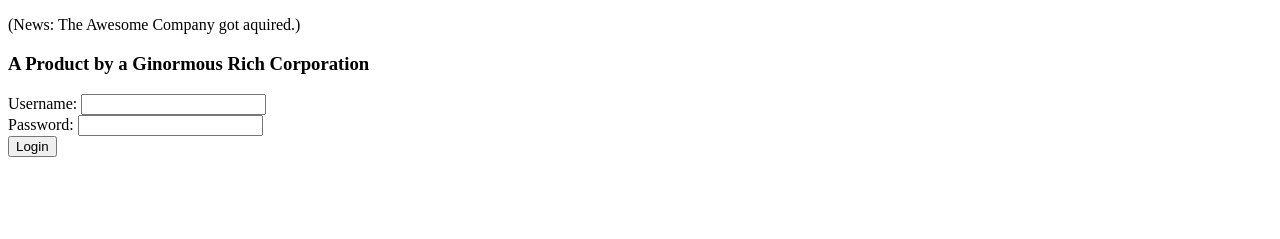
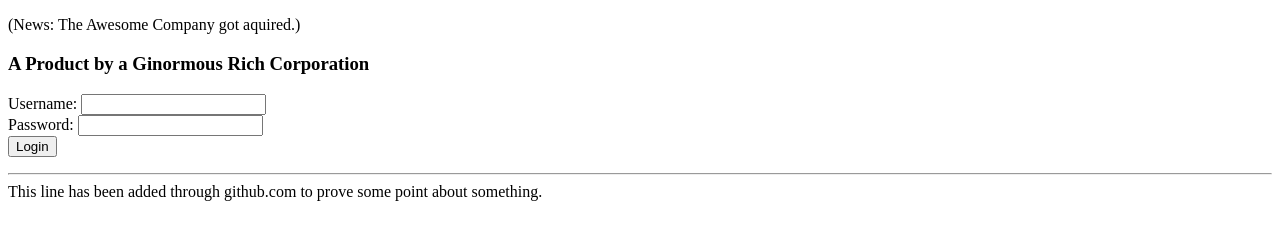
Before and after one commit to marcuspl/dummy-dummy, a plain HTML site: page index.html in a window 1280 px wide. Shown: the part 91-330 px from the top of the page. Drawn offline with Linux system fonts and the light colour scheme.

Commit message:
Update index.html

```diff
--- a/index.html
+++ b/index.html
@@ -15,5 +15,8 @@
       <br/>
       <input type="submit" Value="Login"></input>
     </form>
+    <p>
+    <hr/>
+    This line has been added through github.com to prove some point about something.
   </body>
 </html>
```
